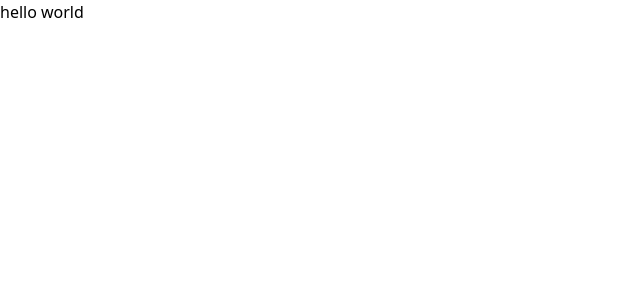
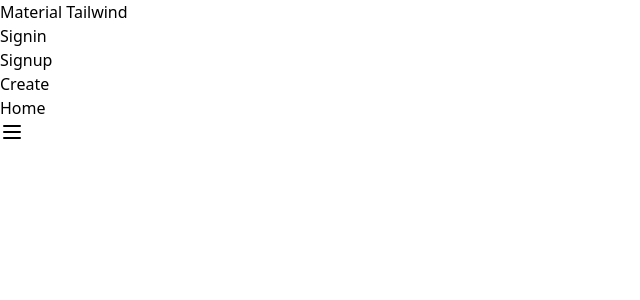
Before and after one commit to Arisex96/Blog-App3, a React (Vite) app: page / in a window 1280 px wide. Shown: the top 300 px of the page, without its empty margins (0-640 px from the left). Built offline with nearby package versions, Linux system fonts and the light colour scheme.

Commit message:
Update App.tsx

```diff
--- a/src/App.tsx
+++ b/src/App.tsx
@@ -1,6 +1,7 @@
 import { BrowserRouter, Routes, Route } from "react-router-dom";
 import { Auth } from "./pages/Auth";
 import { Blog } from "./pages/Blog";
+import {Appbar} from "./pages/Appbar"
 
 import { RecoilRoot } from "recoil";
 import { Add_post } from "./pages/Add_post";
@@ -10,10 +11,11 @@ function App() {
 
   return (
     <>
+    <Appbar />
       <BrowserRouter>
         <RecoilRoot>
           <Routes>
-          <Route path="/" element={
+          <Route path="/singin" element={
             <div>
               hello world
             </div>
```
